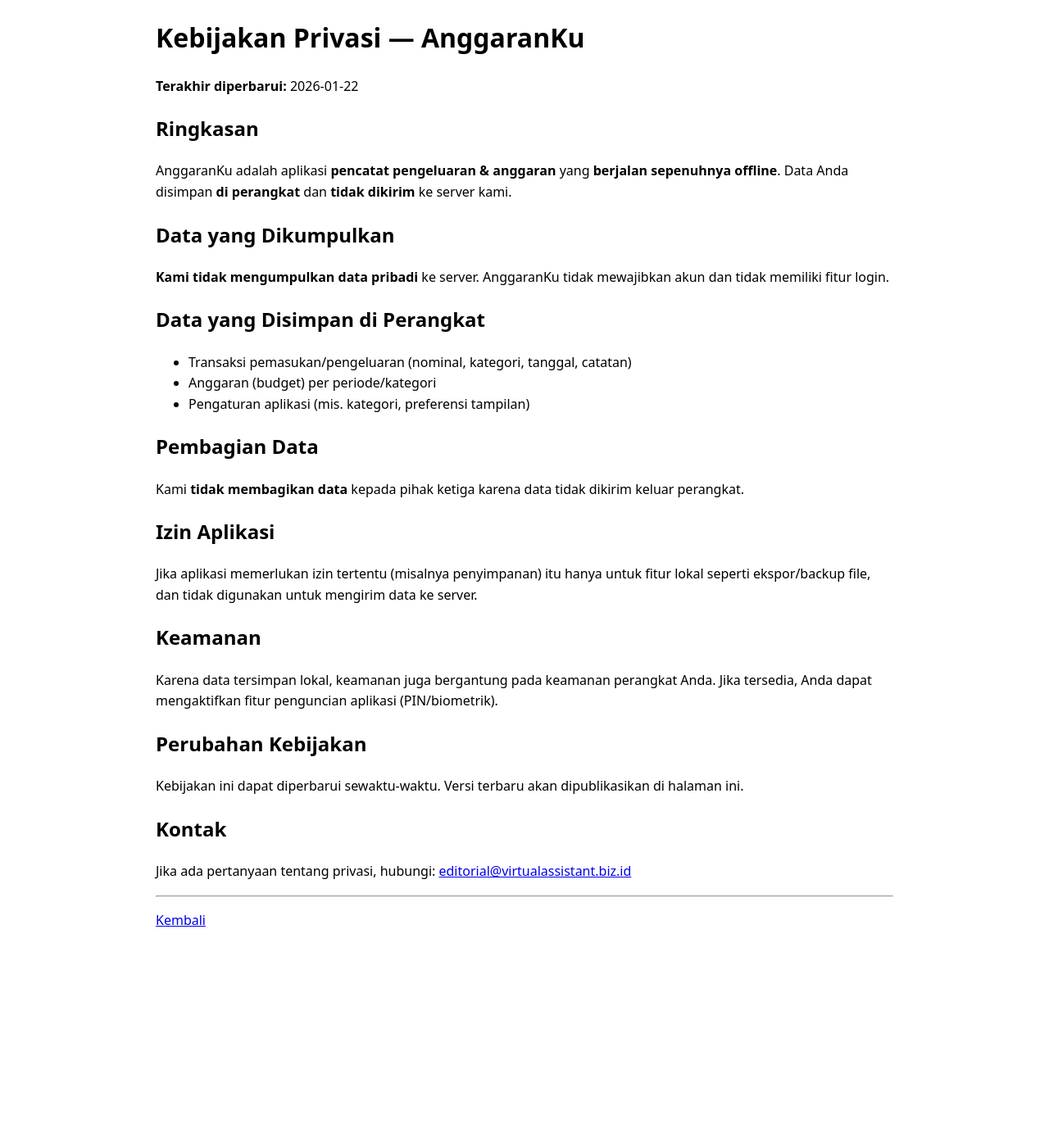
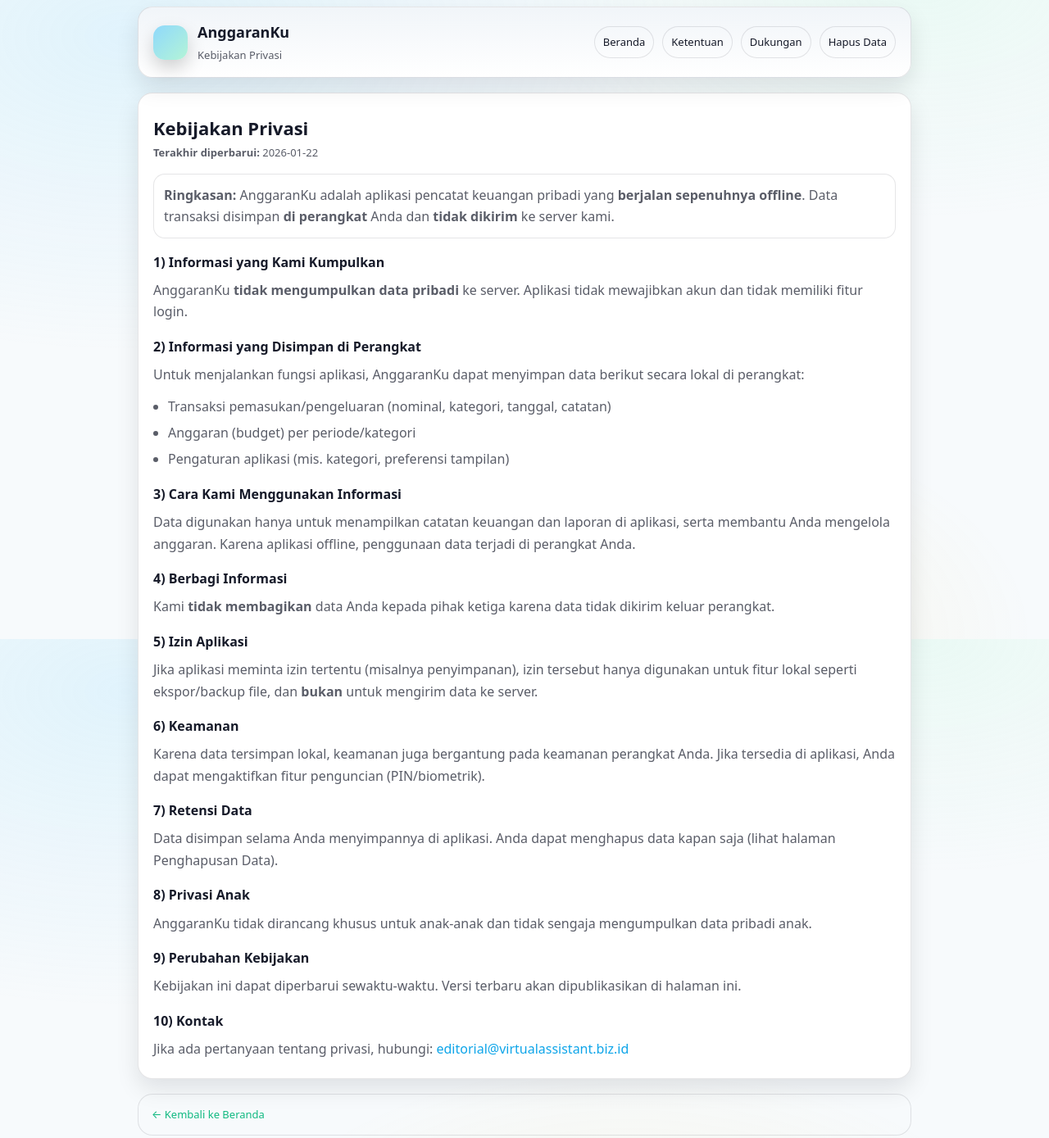
Before and after one commit to idvirtualassistant/AnggaranKu, a plain HTML site: page privacy.html in a window 1280 px wide. Shown: the part 20-1409 px from the top of the page at 82% size. Before the commit the page ends 1196 px from the top, so only its background shows below. Drawn offline with Linux system fonts and the light colour scheme.

Commit message:
Update privacy.html

```diff
--- a/privacy.html
+++ b/privacy.html
@@ -3,46 +3,98 @@
 <head>
   <meta charset="utf-8" />
   <meta name="viewport" content="width=device-width,initial-scale=1" />
+  <meta name="description" content="Kebijakan Privasi AnggaranKu. Aplikasi berjalan sepenuhnya offline dan tidak mengirim data ke server." />
   <title>Kebijakan Privasi — AnggaranKu</title>
+  <link rel="stylesheet" href="styles.css" />
 </head>
-<body style="font-family:system-ui;max-width:900px;margin:40px auto;line-height:1.6;padding:0 16px;">
-  <h1>Kebijakan Privasi — AnggaranKu</h1>
-  <p><b>Terakhir diperbarui:</b> 2026-01-22</p>
+<body>
+  <div class="container">
+    <header class="topbar">
+      <div class="brand">
+        <div class="logo" aria-hidden="true"></div>
+        <div>
+          <h1>AnggaranKu</h1>
+          <p>Kebijakan Privasi</p>
+        </div>
+      </div>
+      <nav class="nav" aria-label="Navigasi">
+        <a href="index.html">Beranda</a>
+        <a href="terms.html">Ketentuan</a>
+        <a href="support.html">Dukungan</a>
+        <a href="deletion.html">Hapus Data</a>
+      </nav>
+    </header>
 
-  <h2>Ringkasan</h2>
-  <p>AnggaranKu adalah aplikasi <b>pencatat pengeluaran & anggaran</b> yang <b>berjalan sepenuhnya offline</b>.
-     Data Anda disimpan <b>di perangkat</b> dan <b>tidak dikirim</b> ke server kami.</p>
+    <main class="article">
+      <h2>Kebijakan Privasi</h2>
+      <p class="meta"><b>Terakhir diperbarui:</b> 2026-01-22</p>
 
-  <h2>Data yang Dikumpulkan</h2>
-  <p><b>Kami tidak mengumpulkan data pribadi</b> ke server. AnggaranKu tidak mewajibkan akun dan tidak memiliki fitur login.</p>
+      <div class="callout">
+        <b>Ringkasan:</b> AnggaranKu adalah aplikasi pencatat keuangan pribadi yang <b>berjalan sepenuhnya offline</b>.
+        Data transaksi disimpan <b>di perangkat</b> Anda dan <b>tidak dikirim</b> ke server kami.
+      </div>
 
-  <h2>Data yang Disimpan di Perangkat</h2>
+      <h3>1) Informasi yang Kami Kumpulkan</h3>
+      <p>
+        AnggaranKu <b>tidak mengumpulkan data pribadi</b> ke server. Aplikasi tidak mewajibkan akun dan tidak memiliki fitur login.
+      </p>
+
+      <h3>2) Informasi yang Disimpan di Perangkat</h3>
+      <p>Untuk menjalankan fungsi aplikasi, AnggaranKu dapat menyimpan data berikut secara lokal di perangkat:</p>
       <ul>
         <li>Transaksi pemasukan/pengeluaran (nominal, kategori, tanggal, catatan)</li>
         <li>Anggaran (budget) per periode/kategori</li>
         <li>Pengaturan aplikasi (mis. kategori, preferensi tampilan)</li>
       </ul>
 
-  <h2>Pembagian Data</h2>
-  <p>Kami <b>tidak membagikan data</b> kepada pihak ketiga karena data tidak dikirim keluar perangkat.</p>
+      <h3>3) Cara Kami Menggunakan Informasi</h3>
+      <p>
+        Data digunakan hanya untuk menampilkan catatan keuangan dan laporan di aplikasi, serta membantu Anda mengelola anggaran.
+        Karena aplikasi offline, penggunaan data terjadi di perangkat Anda.
+      </p>
 
-  <h2>Izin Aplikasi</h2>
-  <p>Jika aplikasi memerlukan izin tertentu (misalnya penyimpanan) itu hanya untuk fitur lokal seperti ekspor/backup file,
-     dan tidak digunakan untuk mengirim data ke server.</p>
+      <h3>4) Berbagi Informasi</h3>
+      <p>
+        Kami <b>tidak membagikan</b> data Anda kepada pihak ketiga karena data tidak dikirim keluar perangkat.
+      </p>
 
-  <h2>Keamanan</h2>
-  <p>Karena data tersimpan lokal, keamanan juga bergantung pada keamanan perangkat Anda.
-     Jika tersedia, Anda dapat mengaktifkan fitur penguncian aplikasi (PIN/biometrik).</p>
+      <h3>5) Izin Aplikasi</h3>
+      <p>
+        Jika aplikasi meminta izin tertentu (misalnya penyimpanan), izin tersebut hanya digunakan untuk fitur lokal seperti
+        ekspor/backup file, dan <b>bukan</b> untuk mengirim data ke server.
+      </p>
 
-  <h2>Perubahan Kebijakan</h2>
-  <p>Kebijakan ini dapat diperbarui sewaktu-waktu. Versi terbaru akan dipublikasikan di halaman ini.</p>
+      <h3>6) Keamanan</h3>
+      <p>
+        Karena data tersimpan lokal, keamanan juga bergantung pada keamanan perangkat Anda.
+        Jika tersedia di aplikasi, Anda dapat mengaktifkan fitur penguncian (PIN/biometrik).
+      </p>
 
-  <h2>Kontak</h2>
-  <p>Jika ada pertanyaan tentang privasi, hubungi:
+      <h3>7) Retensi Data</h3>
+      <p>
+        Data disimpan selama Anda menyimpannya di aplikasi. Anda dapat menghapus data kapan saja (lihat halaman Penghapusan Data).
+      </p>
+
+      <h3>8) Privasi Anak</h3>
+      <p>
+        AnggaranKu tidak dirancang khusus untuk anak-anak dan tidak sengaja mengumpulkan data pribadi anak.
+      </p>
+
+      <h3>9) Perubahan Kebijakan</h3>
+      <p>
+        Kebijakan ini dapat diperbarui sewaktu-waktu. Versi terbaru akan dipublikasikan di halaman ini.
+      </p>
+
+      <h3>10) Kontak</h3>
+      <p>
+        Jika ada pertanyaan tentang privasi, hubungi:
         <a href="mailto:editorial@virtualassistant.biz.id">editorial@virtualassistant.biz.id</a>
       </p>
+    </main>
 
-  <hr />
-  <p><a href="index.html">Kembali</a></p>
+    <footer class="footer">
+      <div><a href="index.html">← Kembali ke Beranda</a></div>
+    </footer>
+  </div>
 </body>
 </html>
```
Lines whose indentation alone changed are shown as unchanged.
